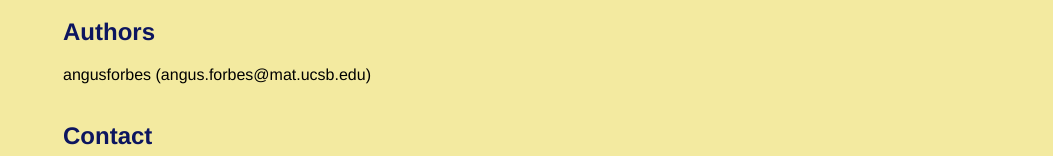
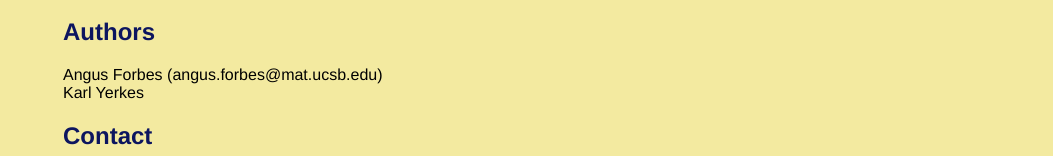
Before and after one commit to angusforbes/ecotone, a plain HTML site: page index.html in a window 1280 px wide. Shown: the part 402-558 px from the top of the page, without its empty margins (227-1280 px from the left). Drawn offline with Linux system fonts and the light colour scheme.

Commit message:
added Karl's name since he was involved.

```diff
--- a/index.html
+++ b/index.html
@@ -57,12 +57,11 @@
 <h2>Install</h2>
 <p>This is a Netbeans Project, it needs to be linked to the behaviorism project, or to have a recent version of the behaviorism .jar file to be included on the classpath.</p>
 <h2>Authors</h2>
-<p>angusforbes (angus.forbes@mat.ucsb.edu)
-<br/>
+<p>Angus Forbes (angus.forbes@mat.ucsb.edu)<br/>
+Karl Yerkes
 <br/>      </p>
 <h2>Contact</h2>
-<p>Angus Forbes (angus.forbes@mat.ucsb.edu)
-<br/>      </p>
+<p>Angus Forbes (angus.forbes@mat.ucsb.edu)<br/>      </p>
 
 
     <h2>Download</h2>
```
